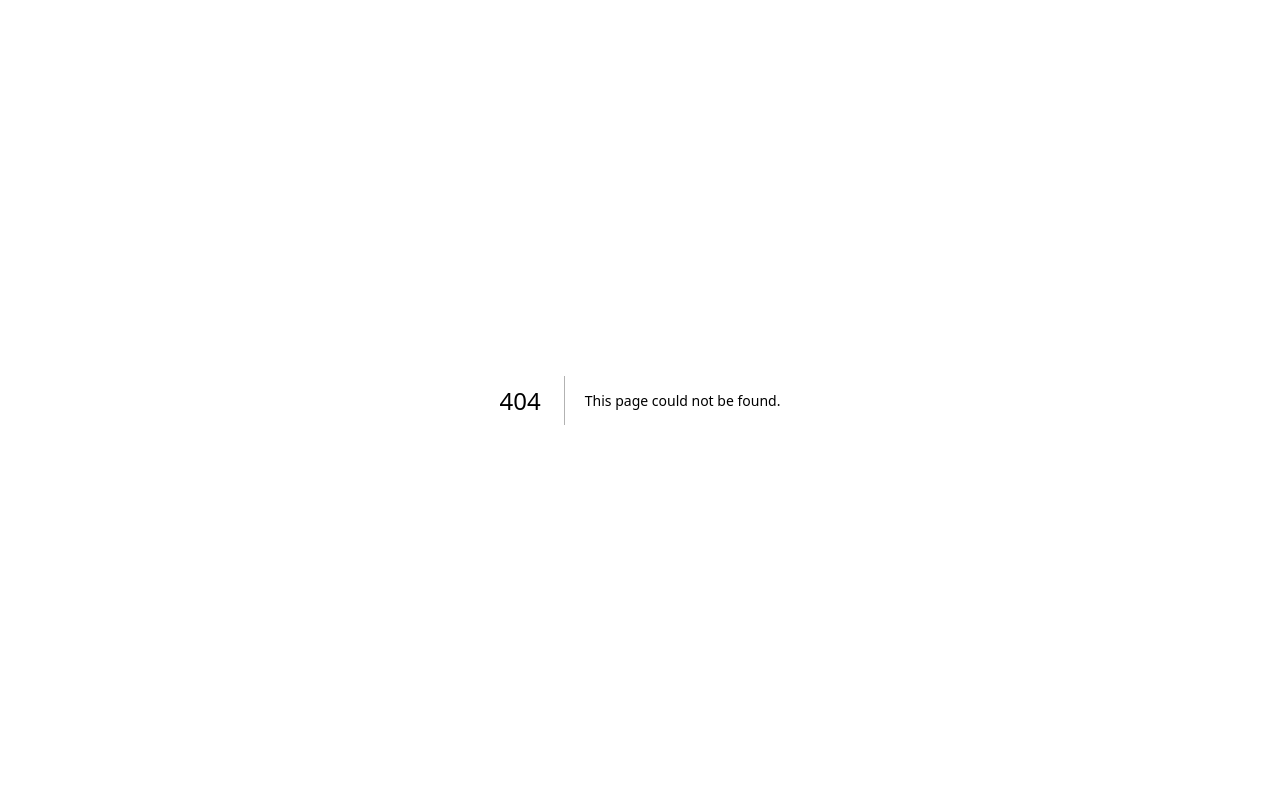
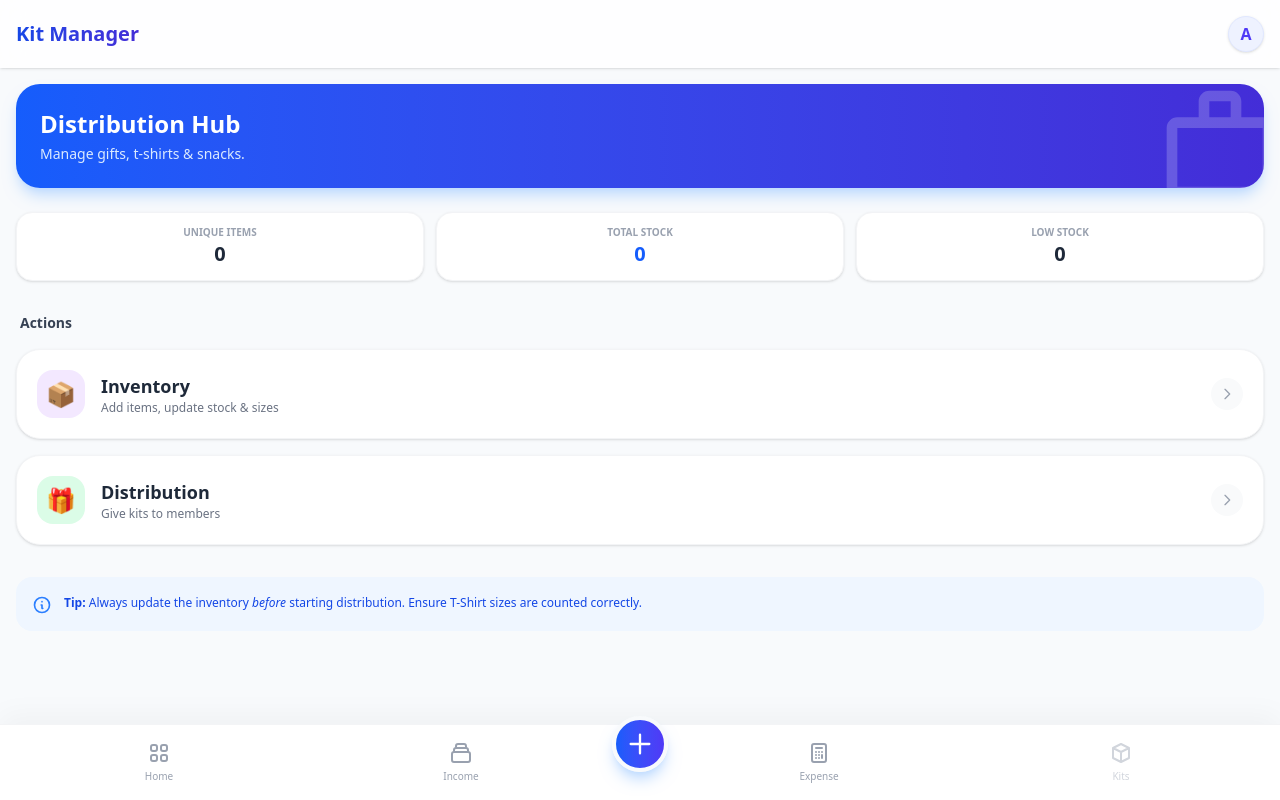
Before and after one commit to Ashikur07/ICT-Reunion, a Next.js app: page /kits in a window 1280 px wide. Before the commit this address had no page. Built offline with nearby package versions, Linux system fonts and the light colour scheme; no server answers; the database is empty.

Commit message:
kits overview page

```diff
--- /dev/null
+++ b/src/app/kits/page.js
@@ -0,0 +1,144 @@
+'use client';
+
+import { useState, useEffect } from 'react';
+import MobileLayout from '@/components/MobileLayout';
+import Link from 'next/link';
+
+export default function KitsDashboard() {
+  const [stats, setStats] = useState({
+    totalItems: 0,
+    totalStock: 0,
+    lowStockItems: 0
+  });
+  const [loading, setLoading] = useState(true);
+
+  useEffect(() => {
+    // ড্যাশবোর্ডের জন্য ডাটা ক্যালকুলেট করা
+    const fetchStats = async () => {
+      try {
+        const res = await fetch('/api/kits/items');
+        const items = await res.json();
+
+        let totalStockCount = 0;
+        let lowStockCount = 0;
+
+        items.forEach(item => {
+          // ১. টোটাল স্টক হিসাব করা
+          let currentItemStock = 0;
+          if (item.category === 'General') {
+            currentItemStock = item.stock || 0;
+          } else {
+            // Sized আইটেমের সব সাইজের যোগফল
+            currentItemStock = Object.values(item.sizeStock || {}).reduce((a, b) => a + b, 0);
+          }
+
+          totalStockCount += currentItemStock;
+
+          // ২. লো স্টক ওয়ার্নিং (যদি ২০ এর কম থাকে)
+          if (currentItemStock < 20) {
+            lowStockCount += 1;
+          }
+        });
+
+        setStats({
+          totalItems: items.length,
+          totalStock: totalStockCount,
+          lowStockItems: lowStockCount
+        });
+        setLoading(false);
+      } catch (error) {
+        console.error(error);
+        setLoading(false);
+      }
+    };
+
+    fetchStats();
+  }, []);
+
+  return (
+    <MobileLayout title="Kit Manager">
+
+      {/* 1. Hero / Welcome Section */}
+      <div className="bg-gradient-to-r from-blue-600 to-indigo-700 rounded-3xl p-6 text-white shadow-lg shadow-blue-200 mb-6 relative overflow-hidden">
+        <div className="relative z-10">
+          <h1 className="text-2xl font-bold mb-1">Distribution Hub</h1>
+          <p className="text-blue-100 text-sm">Manage gifts, t-shirts & snacks.</p>
+        </div>
+        {/* Background Icon */}
+        <div className="absolute right-[-20px] bottom-[-20px] opacity-20">
+          <svg className="w-32 h-32" fill="currentColor" viewBox="0 0 24 24"><path d="M20 7h-4V4c0-1.1-.9-2-2-2h-4c-1.1 0-2 .9-2 2v3H4c-1.1 0-2 .9-2 2v11c0 1.1.9 2 2 2h16c1.1 0 2-.9 2-2V9c0-1.1-.9-2-2-2zM10 4h4v3h-4V4zm10 16H4V9h16v11z"/></svg>
+        </div>
+      </div>
+
+      {/* 2. Quick Stats Row */}
+      <div className="grid grid-cols-3 gap-3 mb-8">
+        <div className="bg-white p-3 rounded-2xl shadow-sm border border-gray-100 text-center">
+          <p className="text-[10px] text-gray-400 font-bold uppercase">Unique Items</p>
+          <p className="text-xl font-extrabold text-gray-800">{loading ? '-' : stats.totalItems}</p>
+        </div>
+        <div className="bg-white p-3 rounded-2xl shadow-sm border border-gray-100 text-center">
+          <p className="text-[10px] text-gray-400 font-bold uppercase">Total Stock</p>
+          <p className="text-xl font-extrabold text-blue-600">{loading ? '-' : stats.totalStock}</p>
+        </div>
+        <div className={`p-3 rounded-2xl shadow-sm border text-center ${stats.lowStockItems > 0 ? 'bg-red-50 border-red-100' : 'bg-white border-gray-100'}`}>
+          <p className="text-[10px] text-gray-400 font-bold uppercase">Low Stock</p>
+          <p className={`text-xl font-extrabold ${stats.lowStockItems > 0 ? 'text-red-500' : 'text-gray-800'}`}>
+            {loading ? '-' : stats.lowStockItems}
+          </p>
+        </div>
+      </div>
+
+      {/* 3. Main Actions (Navigation) */}
+      <h3 className="text-gray-700 font-bold text-sm mb-4 px-1">Actions</h3>
+
+      <div className="space-y-4">
+
+        {/* Button: Inventory Manager */}
+        <Link href="/kits/inventory" className="block group">
+          <div className="bg-white p-5 rounded-3xl border border-gray-100 shadow-sm flex items-center justify-between transition-transform active:scale-95 group-hover:border-blue-200">
+            <div className="flex items-center gap-4">
+              <div className="w-12 h-12 bg-purple-100 text-purple-600 rounded-2xl flex items-center justify-center text-2xl">
+                📦
+              </div>
+              <div>
+                <h3 className="font-bold text-gray-800 text-lg">Inventory</h3>
+                <p className="text-xs text-gray-500">Add items, update stock & sizes</p>
+              </div>
+            </div>
+            <div className="w-8 h-8 bg-gray-50 rounded-full flex items-center justify-center text-gray-400 group-hover:bg-blue-600 group-hover:text-white transition-colors">
+              <svg className="w-4 h-4" fill="none" stroke="currentColor" viewBox="0 0 24 24"><path strokeLinecap="round" strokeLinejoin="round" strokeWidth={2} d="M9 5l7 7-7 7" /></svg>
+            </div>
+          </div>
+        </Link>
+
+        {/* Button: Distribution Desk (Coming Soon) */}
+        <Link href="/kits/distribution" className="block group">
+          <div className="bg-white p-5 rounded-3xl border border-gray-100 shadow-sm flex items-center justify-between transition-transform active:scale-95 group-hover:border-green-200">
+            <div className="flex items-center gap-4">
+              <div className="w-12 h-12 bg-green-100 text-green-600 rounded-2xl flex items-center justify-center text-2xl">
+                🎁
+              </div>
+              <div>
+                <h3 className="font-bold text-gray-800 text-lg">Distribution</h3>
+                <p className="text-xs text-gray-500">Give kits to members</p>
+              </div>
+            </div>
+            <div className="w-8 h-8 bg-gray-50 rounded-full flex items-center justify-center text-gray-400 group-hover:bg-green-600 group-hover:text-white transition-colors">
+              <svg className="w-4 h-4" fill="none" stroke="currentColor" viewBox="0 0 24 24"><path strokeLinecap="round" strokeLinejoin="round" strokeWidth={2} d="M9 5l7 7-7 7" /></svg>
+            </div>
+          </div>
+        </Link>
+
+      </div>
+
+      {/* 4. Quick Help / Note */}
+      <div className="mt-8 bg-blue-50 p-4 rounded-2xl flex gap-3 items-start">
+        <svg className="w-5 h-5 text-blue-500 mt-0.5" fill="none" stroke="currentColor" viewBox="0 0 24 24"><path strokeLinecap="round" strokeLinejoin="round" strokeWidth={2} d="M13 16h-1v-4h-1m1-4h.01M21 12a9 9 0 11-18 0 9 9 0 0118 0z" /></svg>
+        <p className="text-xs text-blue-700 leading-relaxed">
+          <strong>Tip:</strong> Always update the inventory <em>before</em> starting distribution. Ensure T-Shirt sizes are counted correctly.
+        </p>
+      </div>
+
+    </MobileLayout>
+  );
+}
```
